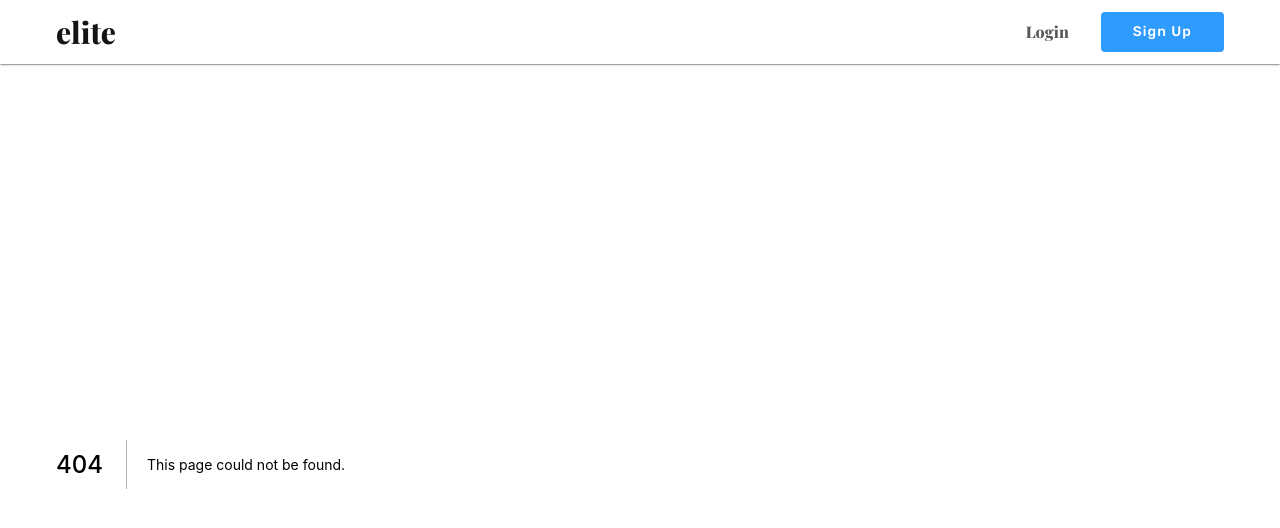
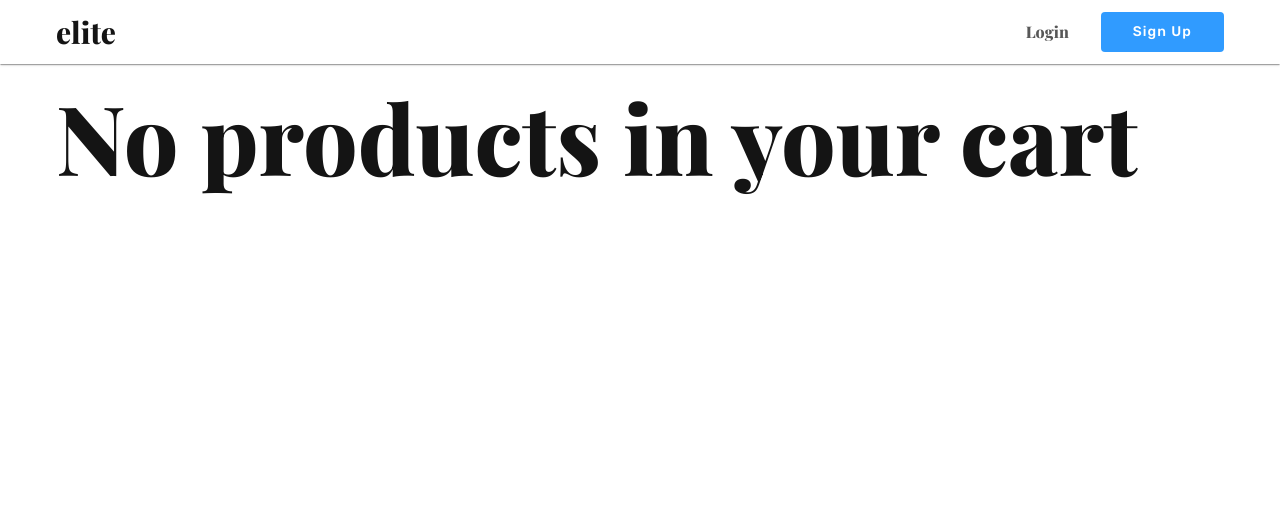
Before and after one commit to AkashSDas/elite, a Next.js app in the folder frontend/: page /cart in a window 1280 px wide. Before the commit this address had no page. Shown: the top 528 px of the page. Built offline with nearby package versions, Linux system fonts and the light colour scheme.

Commit message:
create cart page

```diff
--- /dev/null
+++ b/frontend/pages/cart.tsx
@@ -0,0 +1,32 @@
+import { makeStyles, Theme, Typography } from "@material-ui/core";
+import { useEffect, useState } from "react";
+import ProductGrid from "../components/card/product_grid";
+import { loadCart } from "../lib/cart";
+
+const useStyle = makeStyles((theme: Theme) => ({
+  main: {
+    paddingTop: theme.spacing(2),
+    flexGrow: 1,
+  },
+}));
+
+function Cart() {
+  const classes = useStyle();
+  const [products, setProducts] = useState([]);
+
+  useEffect(() => {
+    setProducts(loadCart());
+  }, []);
+
+  return (
+    <main className={classes.main}>
+      {products.length === 0 ? (
+        <Typography variant="h1">No products in your cart</Typography>
+      ) : (
+        <ProductGrid products={products} />
+      )}
+    </main>
+  );
+}
+
+export default Cart;
```
